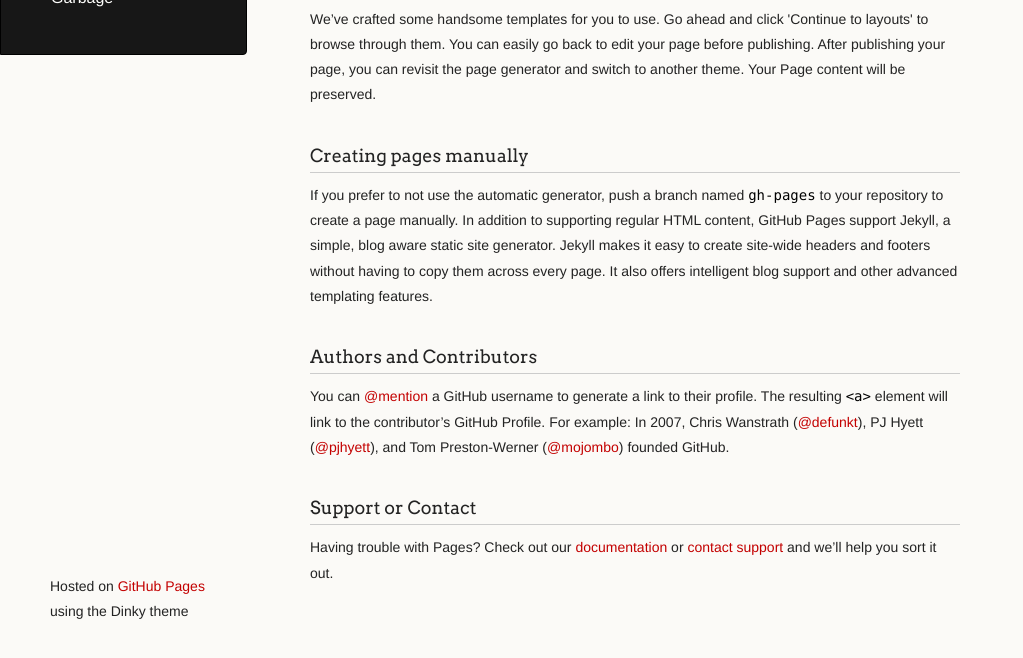
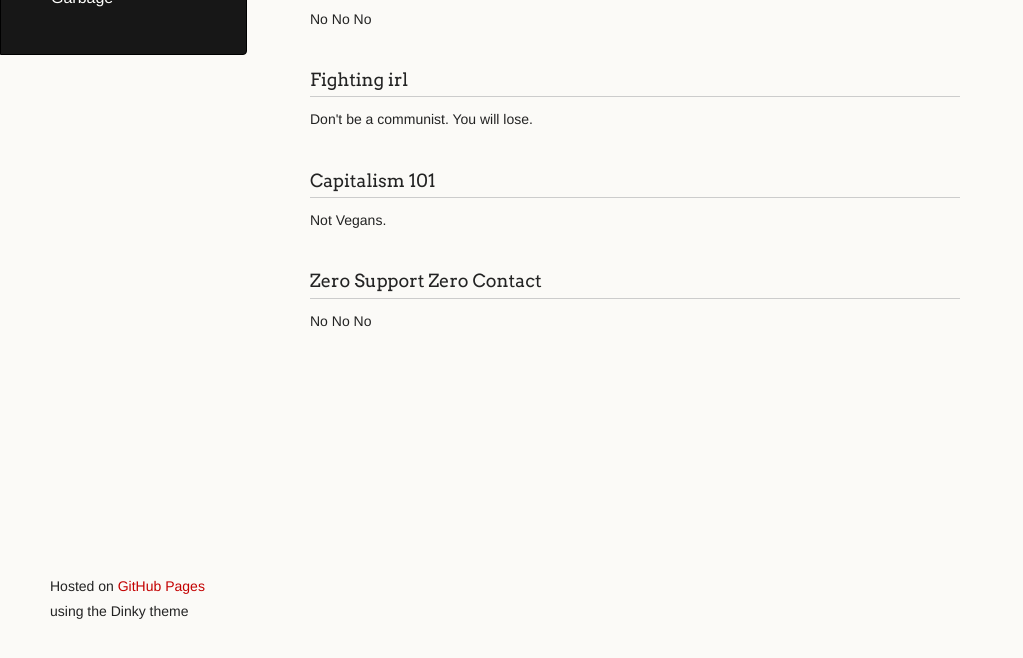
Before and after one commit to bbbella/Trash, a plain HTML site: page index.html in a window 1280 px wide. Shown: the part 144-802 px from the top of the page, without its empty margins (0-1023 px from the left). Drawn offline with Linux system fonts and the light colour scheme.

Commit message:
Update index.html

```diff
--- a/index.html
+++ b/index.html
@@ -25,24 +25,24 @@
 
 
 <h3>
-<a id="designer-templates" class="anchor" href="#designer-templates" aria-hidden="true"><span aria-hidden="true" class="octicon octicon-link"></span></a>Designer Templates</h3>
+<a id="No-No-No" class="anchor" href="#93ffe" aria-hidden="true"><span aria-hidden="true" class="octicon octicon-link"></span></a>No No No</h3>
 
-<p>We’ve crafted some handsome templates for you to use. Go ahead and click 'Continue to layouts' to browse through them. You can easily go back to edit your page before publishing. After publishing your page, you can revisit the page generator and switch to another theme. Your Page content will be preserved.</p>
+<p> No No No</p>
 
 <h3>
-<a id="creating-pages-manually" class="anchor" href="#creating-pages-manually" aria-hidden="true"><span aria-hidden="true" class="octicon octicon-link"></span></a>Creating pages manually</h3>
+<a id="Fighting-irl" class="anchor" href="#bbfa9f" aria-hidden="true"><span aria-hidden="true" class="octicon octicon-link"></span></a>Fighting irl</h3>
 
-<p>If you prefer to not use the automatic generator, push a branch named <code>gh-pages</code> to your repository to create a page manually. In addition to supporting regular HTML content, GitHub Pages support Jekyll, a simple, blog aware static site generator. Jekyll makes it easy to create site-wide headers and footers without having to copy them across every page. It also offers intelligent blog support and other advanced templating features.</p>
+<p> Don't be a communist. You will lose.</p>
 
 <h3>
-<a id="authors-and-contributors" class="anchor" href="#authors-and-contributors" aria-hidden="true"><span aria-hidden="true" class="octicon octicon-link"></span></a>Authors and Contributors</h3>
+<a id="Capitalisim-101" class="anchor" href="#ff9394" aria-hidden="true"><span aria-hidden="true" class="octicon octicon-link"></span></a>Capitalism 101</h3>
 
-<p>You can <a href="https://help.github.com/articles/basic-writing-and-formatting-syntax/#mentioning-users-and-teams" class="user-mention">@mention</a> a GitHub username to generate a link to their profile. The resulting <code>&lt;a&gt;</code> element will link to the contributor’s GitHub Profile. For example: In 2007, Chris Wanstrath (<a href="https://github.com/defunkt" class="user-mention">@defunkt</a>), PJ Hyett (<a href="https://github.com/pjhyett" class="user-mention">@pjhyett</a>), and Tom Preston-Werner (<a href="https://github.com/mojombo" class="user-mention">@mojombo</a>) founded GitHub.</p>
+<p> Not Vegans. </p>
 
 <h3>
-<a id="support-or-contact" class="anchor" href="#support-or-contact" aria-hidden="true"><span aria-hidden="true" class="octicon octicon-link"></span></a>Support or Contact</h3>
+<a id="Zero-Support-Zero-Contact" class="anchor" href="#ffe93" aria-hidden="true"><span aria-hidden="true" class="octicon octicon-link"></span></a>Zero Support Zero Contact</h3>
 
-<p>Having trouble with Pages? Check out our <a href="https://help.github.com/pages">documentation</a> or <a href="https://github.com/contact">contact support</a> and we’ll help you sort it out.</p>
+<p>      No No No          </p>
       </section>
       <footer>
         <p><small>Hosted on <a href="https://pages.github.com">GitHub Pages</a> using the Dinky theme</small></p>
```
